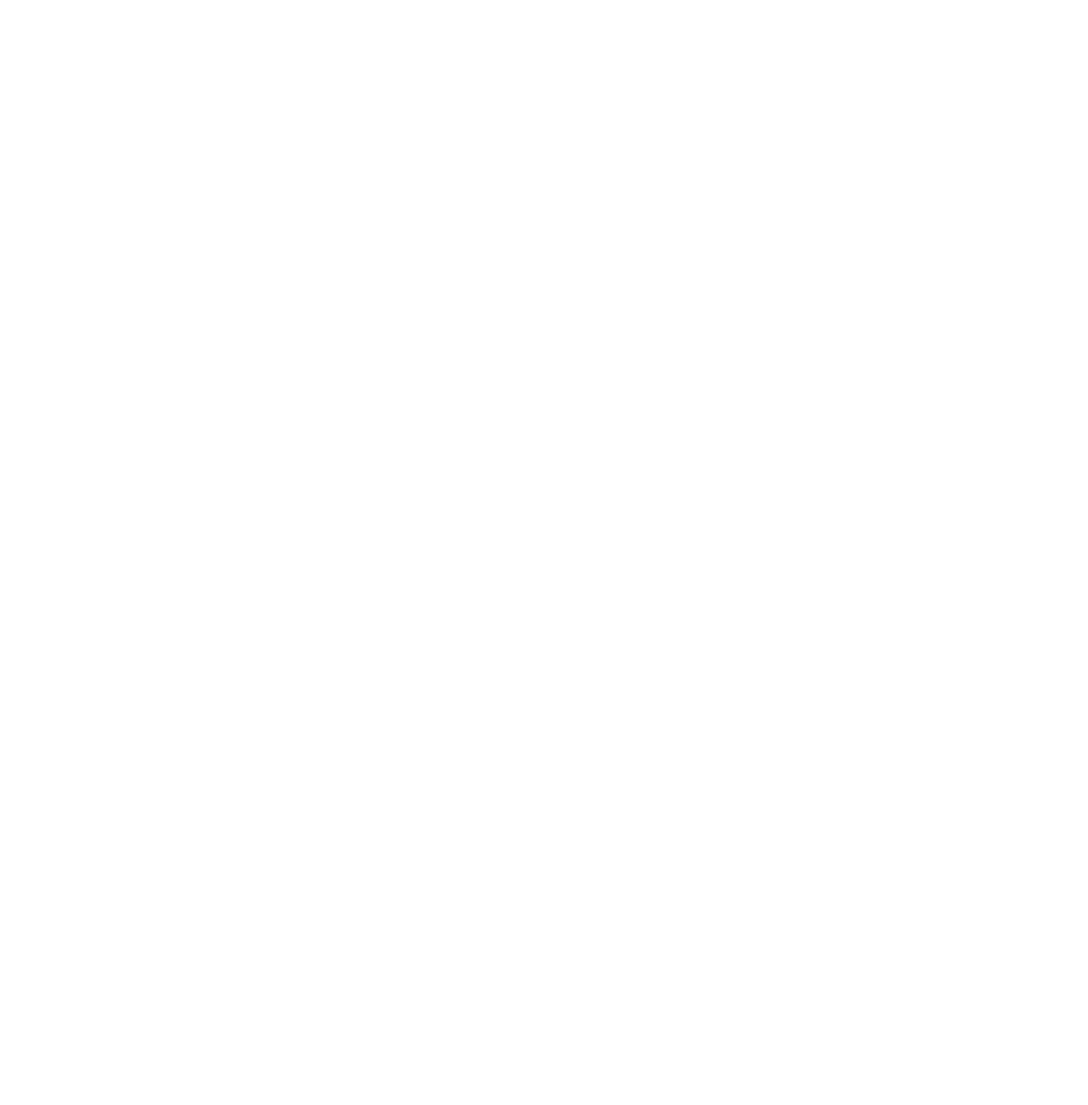
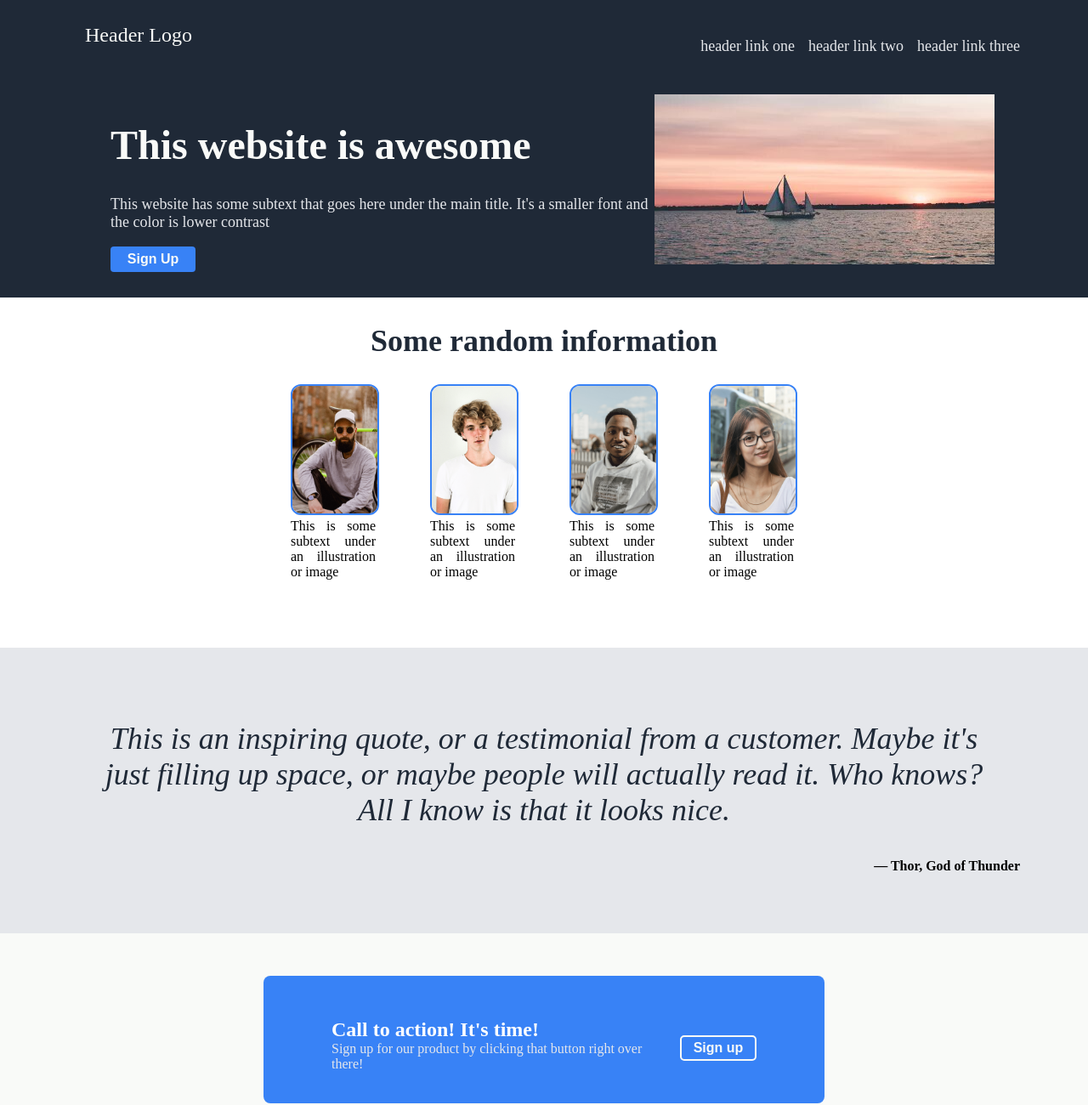
Before and after one commit to manticike/landing-page, a plain HTML site: page index.html in a window 1280 px wide. Shown: the top 1300 px of the page at 85% size. Before the commit the page ends 800 px from the top, so only its background shows below. Drawn offline with Linux system fonts and the light colour scheme.

Commit message:
I've Added So many files offline I can't really tell the changes I've made so far. But it includes Creating the files and building the entire site

```diff
--- a/index.html
+++ b/index.html
@@ -3,6 +3,86 @@
   <head>
     <meta charset="UTF-8">
     <link rel="stylesheet" href="style.css">
+    <title>Landing Page Project</title>
   </head>
+  <body>
+    <div class="hero-section">
+      <!--This section is for the logo and header navigation links-->
+      <div class="header">
+        <div class="logo">Header Logo</div>
+        <ul class="links">
+          <li><a href="#">header link one</a></li>
+          <li><a href="#">header link two</a></li>
+          <li><a href="#">header link three</a></li>
+        </ul>
+      </div>
+
+      <!-- The main hero section-->
+       <div class="main-hero">
+        <div class="hero-info">
+        <h1 class="main-title">This website is awesome</h1>
+
+        <p class="subtext">This website has some subtext that goes here under the main title. It's a smaller font and the color is lower contrast</p>
+
+        <button class="hero-signup">Sign Up</button>
+        </div>
+
+        <div class="hero-image">
+          <img src="images/image5.png" alt="boats on the sea" height="200px" width="400px"/>
+        </div>
+       </div>
+    </div>
+
+    <!--The info section starts here-->
+    <div class="info-section">
+      <h2 class="info-heading">Some random information</h2>
+
+      <div class="container">
+      <div class="cards" id="item1">
+        <img src="images/white.png" height="100px" width="100px"/>
+        <div class="text">This is some subtext under an illustration or image</div>
+      </div>
+
+      <div class="cards" id="item2">
+        <img src="images/avaron.png" height="100px" width="100px"/>
+        <div class="text"> This is some subtext under an illustration or image</div>
+      </div>
+
+      <div class="cards" id="item3">
+        <img src="images/black.png" height="100px" width="100px"/>
+        <div class="text">This is some subtext under an illustration or image</div>
+      </div>
+
+      <div class="cards" id="item4">
+        <img src="images/girl.png" height="100px" width="100px"/>
+        <div class="text">This is some subtext under an illustration or image</div>
+      </div>
+      </div>
+    </div>
+
+    <!--Testimonial section-->
+    <div class="testimonial">
+      <blockquote class="quote">This is an inspiring quote, or a testimonial from a customer. Maybe it's just filling up space, or maybe people will actually read it. Who knows? All I know is that it looks nice. <br>
+      </blockquote>
+      <div class="author">&mdash; Thor, God of Thunder</div>
+    </div>
+
+    <!--Call to action-->
+    <div class="cta-section">
+      <div class="cta">
+        <div class="cta-text">
+        <div class="cta-heading">Call to action! It's time!</div>
+        <div class="text">Sign up for our product by clicking that button right over there!</div>
+        </div>
+
+        <button class="cta-signup">Sign up</button>
+      </div>
+    </div>
+
+    <!-- footer section-->
+     <footer class="footer-section">
+      <div class="footer-text">Copyright &copy The Odin Project 2021</div>
+     </footer>
+  </body>
 
 </html>
--- a/style.css
+++ b/style.css
@@ -0,0 +1,173 @@
+body {
+  margin: 0;
+  padding: 0;
+  display: flex;
+  flex-direction: column;
+  flex: 1;
+  height: 100vh;
+}
+
+.hero-section, .footer-section {
+  background-color: #1F2937;
+}
+
+.hero-section {
+  padding-left: 100px;
+  padding-top: 20px;
+  padding-right: 80px;
+}
+
+.header {
+  padding-top: 8px;
+  display: flex;
+  justify-content: space-between;
+  flex-shrink: 0;
+}
+
+.links {
+  display: flex;
+  gap: 16px;
+}
+
+.main-title {
+  font-size: 48px;
+  font-weight: bolder;
+  color: #F9FAF8;
+}
+
+.subtext, a {
+  font-size: 18px;
+  color: #E5E7EB;
+  text-decoration: none;
+}
+
+.logo {
+  font-size: 24px;
+  color: #F9FAF8;
+}
+
+ul {
+  list-style-type: none;
+}
+
+button {
+  background-color: #3882F6;
+}
+
+.hero-signup {
+  font-size: 16px;
+  font-weight: bold;
+  color: #F9FAF8;
+  width: 100px;
+  height: 30px;
+  border: none;
+  border-radius: 4px;
+}
+
+.info-heading {
+  font-size: 36px;
+  font-weight: bolder;
+  color: #1F2937;
+}
+
+.main-hero {
+  display: flex;
+  padding: 30px ;
+}
+
+.hero-info {
+  /*flex-shrink: 0;*/
+}
+
+.info-section {
+  display: flex;
+  flex-direction: column;
+  align-items: center;
+}
+
+.container {
+  display: flex;
+  gap: 60px;
+  margin-bottom: 80px;
+}
+
+.container img {
+  height: 150px;
+  width: 100px;
+  border: 2px solid #3882F6;
+  border-radius: 12px;
+}
+
+.container .text {
+  text-align: justify;
+  max-width: 100px;
+  text-wrap: wrap;
+}
+.testimonial {
+  background-color: #E5E7EB;
+  padding: 50px 80px;
+}
+
+.author {
+  font-size: 16px;
+  margin-bottom: 20px;
+  font-weight: bold;
+  text-align: right;
+}
+
+ .quote {
+  font-size: 36px;
+  font-style: italic;
+  color: #1F2937;
+  text-align: center;
+}
+
+.cta-section {
+  display: flex;
+  background-color: #F9FAF8;
+  justify-content: center;
+}
+
+.cta {
+  display: flex;
+  flex-shrink: 0;
+  height: 50px;
+  width: 500px;
+  border-radius: 8px;
+  background-color: #3882F6;
+  padding: 50px 80px;
+  margin: 50px 80px;
+  gap: 40px;
+}
+
+.cta-signup {
+  font-size: 16px;
+  font-weight: bold;
+  color: #F9FAF8;
+  margin-top: 20px;
+  width: 90px;
+  height: 30px;
+  border-radius: 5px;
+  flex-shrink: 0;
+  border: 2px solid #F9FAF8;
+}
+
+.cta-heading {
+  font-size: 24px;
+  font-weight: bold;
+  color: #FFFFFF;
+}
+
+.cta-text .text {
+  color: #E5E7EB;
+}
+
+.footer-text {
+  padding: 20px 0;
+  color: #E5E7EB;
+}
+
+footer {
+ display: flex;
+ justify-content: center;
+}
```
Also changed, not shown: images/avaron.png (added), images/black.png (added), images/girl.png (added), images/image5.png (added), images/white.png (added).
